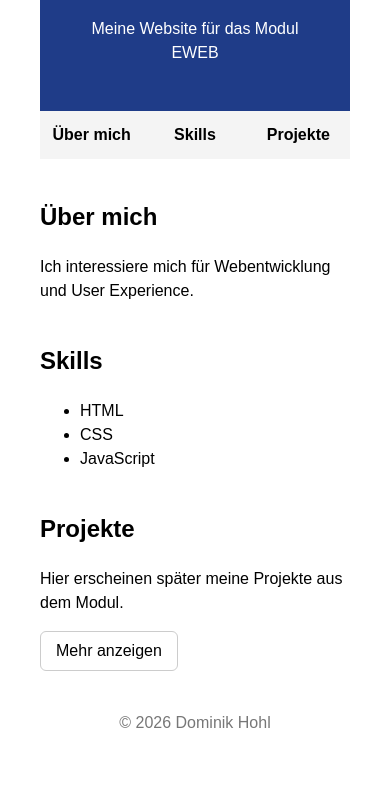
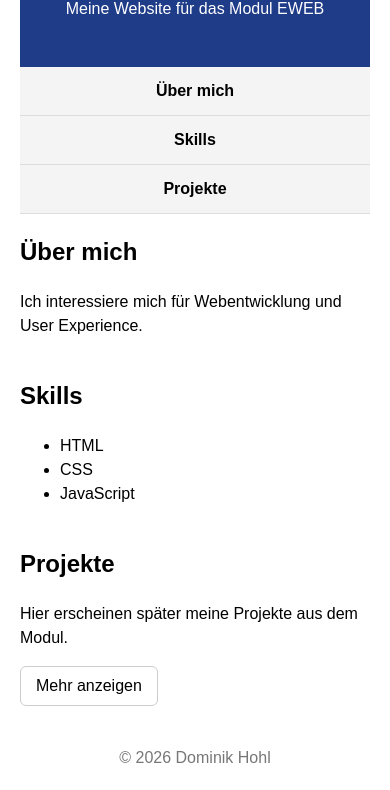
Before and after one commit to hohldomi/EWEB, a plain HTML site: page docs/index.html in a window 390 px wide. Shown: the part 144-934 px from the top of the page. Drawn offline with Linux system fonts and the light colour scheme.

Commit message:
Add responsive layout for mobile and organize CSS with section comments

```diff
--- a/docs/styles.css
+++ b/docs/styles.css
@@ -1,3 +1,5 @@
+/* Base layout */
+
 body {
     font-family: Arial, Helvetica, sans-serif;
     margin: 40px;
@@ -30,6 +32,8 @@ footer {
     margin-top: 40px;
 }
 
+/* Buttons */
+
 button {
     padding: 10px 15px;
     font-size: 16px;
@@ -42,6 +46,8 @@ button {
 button:hover {
     background-color: #f0f0f0;
 }
+
+/* Navigation */
 
 nav ul {
     list-style: none;
@@ -67,3 +73,25 @@ nav a {
 nav a:hover {
     background-color: #e0e0e0;
 }
+
+/* Responsive layout */
+
+@media (max-width: 768px) {
+
+    body {
+        margin: 20px;
+    }
+
+    nav ul {
+        flex-direction: column;
+    }
+
+    nav li {
+        border-bottom: 1px solid #ddd;
+    }
+
+    main {
+        margin: 20px auto;
+    }
+
+}
```
